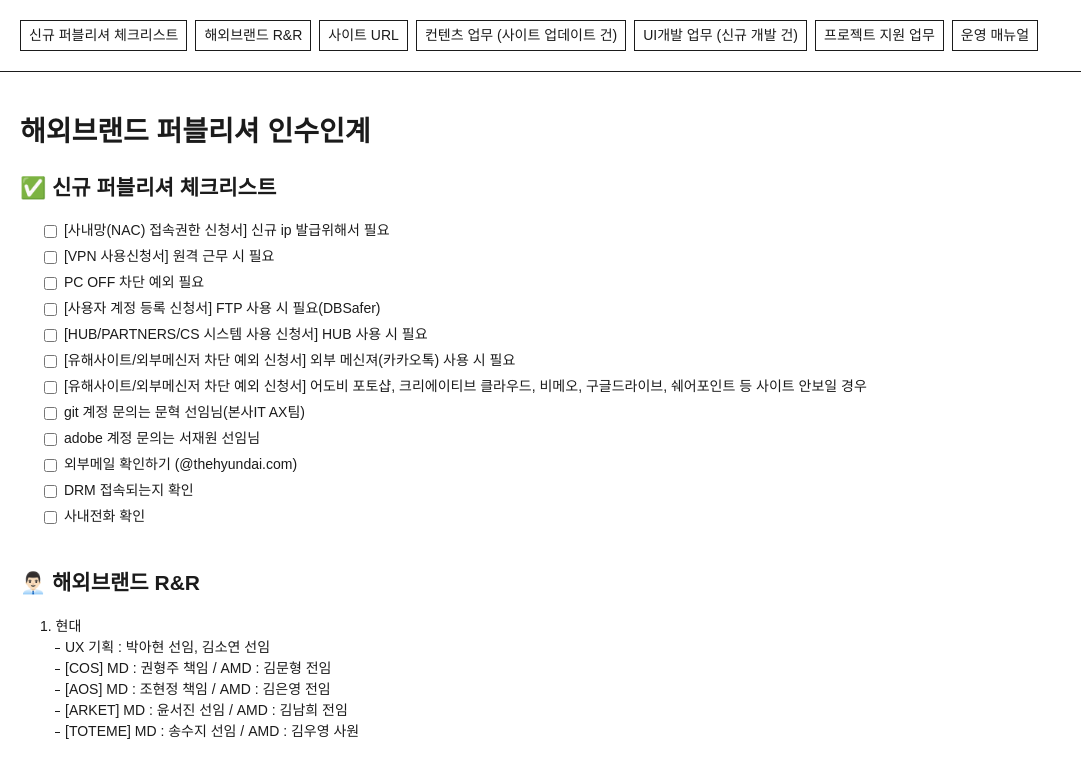
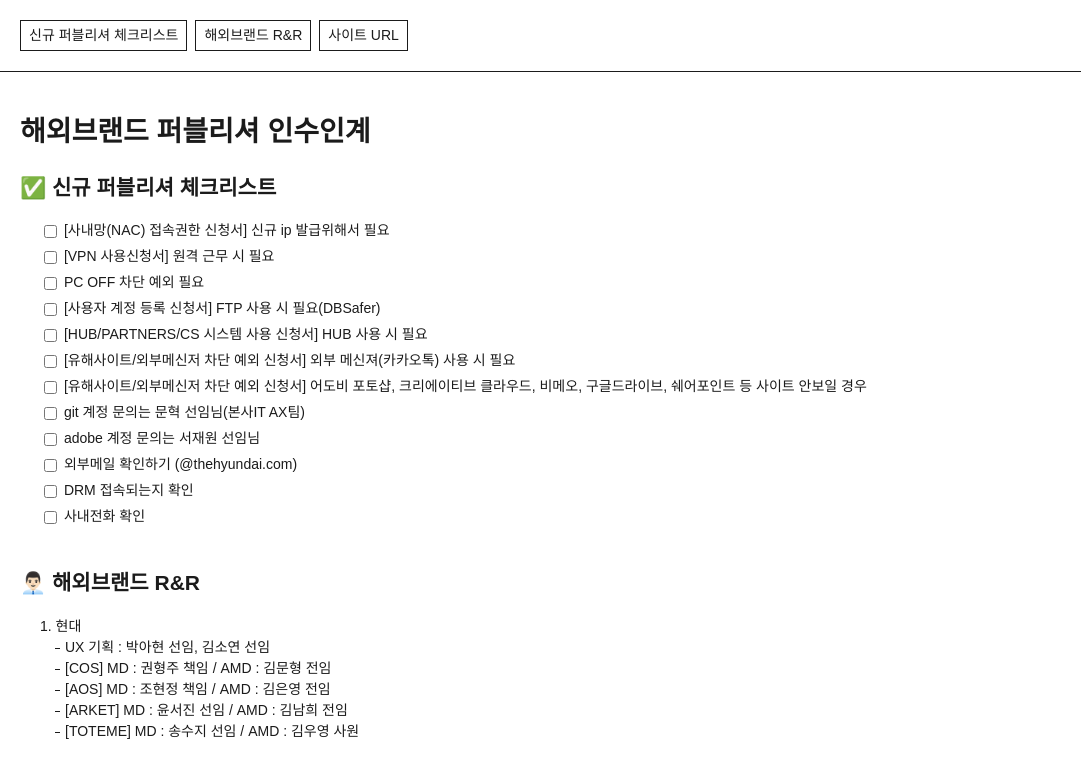
Before and after one commit to doh-lee/hdgb_handover, a plain HTML site: page index.html in a window 1280 px wide. Shown: the top 759 px of the page, without its empty margins (0-1081 px from the left). Drawn offline with Linux system fonts and the light colour scheme; a web font is replaced by a local one.

Commit message:
Update index.html

```diff
--- a/index.html
+++ b/index.html
@@ -14,10 +14,10 @@
         <a href="#anchor1">신규 퍼블리셔 체크리스트</a>
         <a href="#anchor2">해외브랜드 R&R</a>
         <a href="#anchor3">사이트 URL</a>
-        <a href="#anchor4">컨텐츠 업무 (사이트 업데이트 건)</a>
+        <!-- <a href="#anchor4">컨텐츠 업무 (사이트 업데이트 건)</a>
         <a href="#anchor5">UI개발 업무 (신규 개발 건)</a>
         <a href="#anchor6">프로젝트 지원 업무</a>
-        <a href="#anchor7">운영 매뉴얼</a>
+        <a href="#anchor7">운영 매뉴얼</a> -->
       </div>
     </div>
     <!-- //header -->
```
